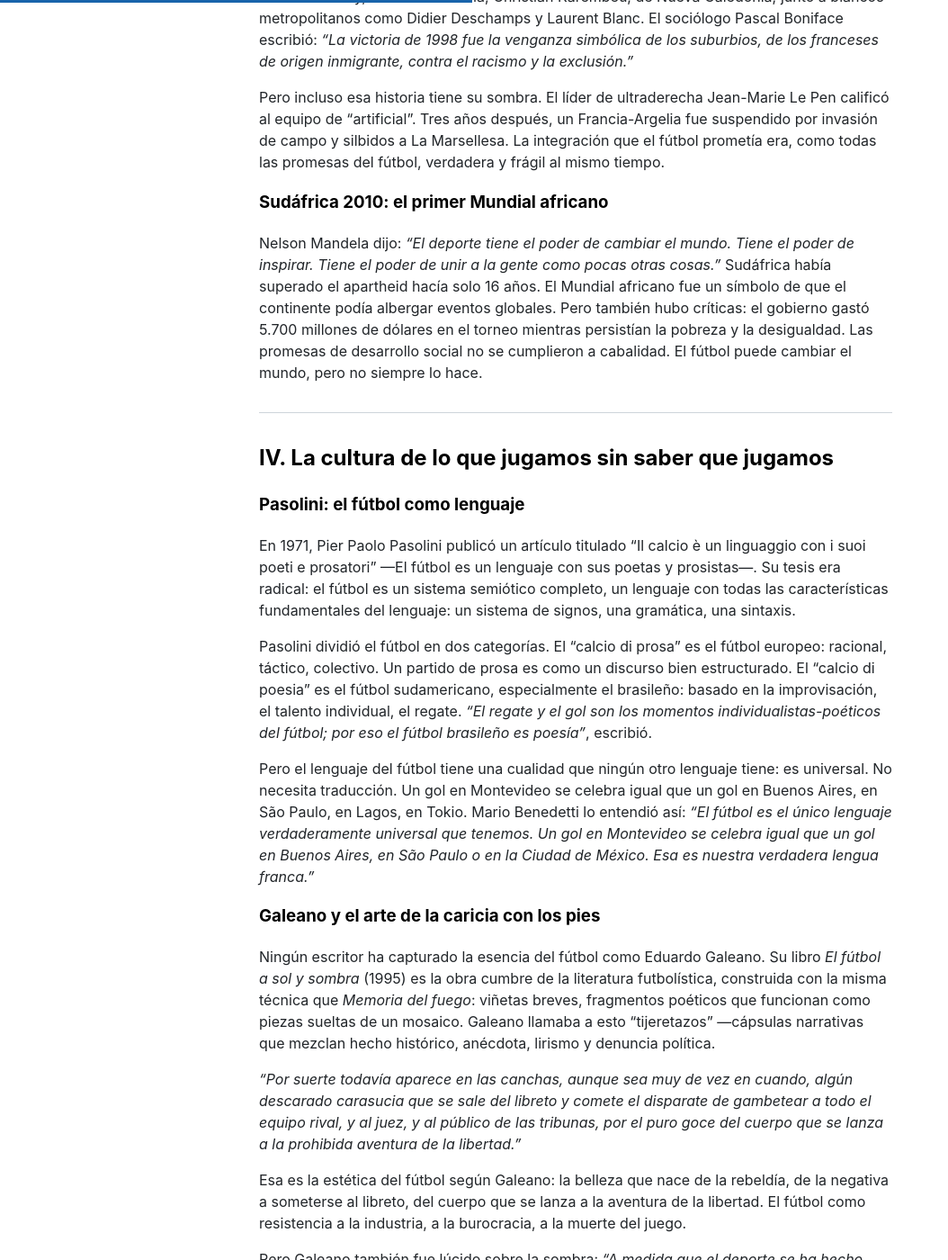
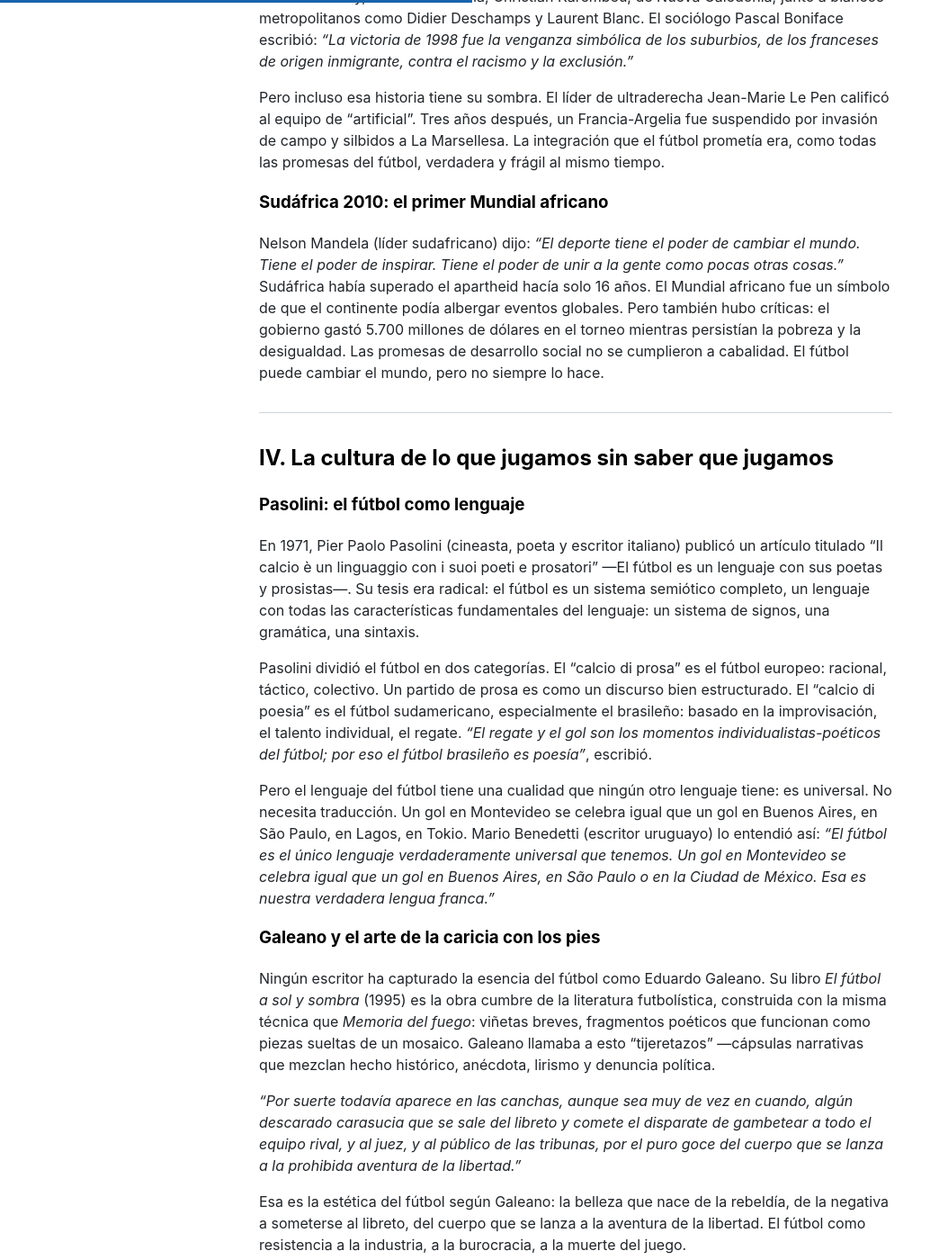
Before and after one commit to miravosqueinteresante/muchotexto.net, a Jekyll site: the page built from _posts/2026-06-10-que-es-realmente-el-futbol.md, in a window 1280 px wide and 1400 px high, scrolled down 6329 px. Shown: the whole window at 90% size, without its empty margins (0-1054 px from the left). Built offline with Jekyll 4.4.1, drawn with Linux system fonts in a browser that asks for light colours; nearby versions of some CDN libraries; comment, search, counter and statistics services are not loaded; some of the changed text lies outside the part shown.

Commit message:
🏷️ Contexto entre paréntesis a 10 personas no identificadas (Eliade, Durkheim, Pasolini, Benedetti, Borges, Mandela, Cabañas, Cardozo, Villa, Sacheri)

```diff
--- a/_posts/2026-06-10-que-es-realmente-el-futbol.md
+++ b/_posts/2026-06-10-que-es-realmente-el-futbol.md
@@ -114,7 +114,7 @@
 
 ### Sudáfrica 2010: el primer Mundial africano
 
-Nelson Mandela dijo: *"El deporte tiene el poder de cambiar el mundo. Tiene el poder de inspirar. Tiene el poder de unir a la gente como pocas otras cosas."* Sudáfrica había superado el apartheid hacía solo 16 años. El Mundial africano fue un símbolo de que el continente podía albergar eventos globales. Pero también hubo críticas: el gobierno gastó 5.700 millones de dólares en el torneo mientras persistían la pobreza y la desigualdad. Las promesas de desarrollo social no se cumplieron a cabalidad. El fútbol puede cambiar el mundo, pero no siempre lo hace.
+Nelson Mandela (líder sudafricano) dijo: *"El deporte tiene el poder de cambiar el mundo. Tiene el poder de inspirar. Tiene el poder de unir a la gente como pocas otras cosas."* Sudáfrica había superado el apartheid hacía solo 16 años. El Mundial africano fue un símbolo de que el continente podía albergar eventos globales. Pero también hubo críticas: el gobierno gastó 5.700 millones de dólares en el torneo mientras persistían la pobreza y la desigualdad. Las promesas de desarrollo social no se cumplieron a cabalidad. El fútbol puede cambiar el mundo, pero no siempre lo hace.
 
 ---
 
@@ -122,11 +122,11 @@
 
 ### Pasolini: el fútbol como lenguaje
 
-En 1971, Pier Paolo Pasolini publicó un artículo titulado "Il calcio è un linguaggio con i suoi poeti e prosatori" —El fútbol es un lenguaje con sus poetas y prosistas—. Su tesis era radical: el fútbol es un sistema semiótico completo, un lenguaje con todas las características fundamentales del lenguaje: un sistema de signos, una gramática, una sintaxis.
+En 1971, Pier Paolo Pasolini (cineasta, poeta y escritor italiano) publicó un artículo titulado "Il calcio è un linguaggio con i suoi poeti e prosatori" —El fútbol es un lenguaje con sus poetas y prosistas—. Su tesis era radical: el fútbol es un sistema semiótico completo, un lenguaje con todas las características fundamentales del lenguaje: un sistema de signos, una gramática, una sintaxis.
 
 Pasolini dividió el fútbol en dos categorías. El "calcio di prosa" es el fútbol europeo: racional, táctico, colectivo. Un partido de prosa es como un discurso bien estructurado. El "calcio di poesia" es el fútbol sudamericano, especialmente el brasileño: basado en la improvisación, el talento individual, el regate. *"El regate y el gol son los momentos individualistas-poéticos del fútbol; por eso el fútbol brasileño es poesía"*, escribió.
 
-Pero el lenguaje del fútbol tiene una cualidad que ningún otro lenguaje tiene: es universal. No necesita traducción. Un gol en Montevideo se celebra igual que un gol en Buenos Aires, en São Paulo, en Lagos, en Tokio. Mario Benedetti lo entendió así: *"El fútbol es el único lenguaje verdaderamente universal que tenemos. Un gol en Montevideo se celebra igual que un gol en Buenos Aires, en São Paulo o en la Ciudad de México. Esa es nuestra verdadera lengua franca."*
+Pero el lenguaje del fútbol tiene una cualidad que ningún otro lenguaje tiene: es universal. No necesita traducción. Un gol en Montevideo se celebra igual que un gol en Buenos Aires, en São Paulo, en Lagos, en Tokio. Mario Benedetti (escritor uruguayo) lo entendió así: *"El fútbol es el único lenguaje verdaderamente universal que tenemos. Un gol en Montevideo se celebra igual que un gol en Buenos Aires, en São Paulo o en la Ciudad de México. Esa es nuestra verdadera lengua franca."*
 
 ### Galeano y el arte de la caricia con los pies
 
@@ -156,7 +156,7 @@
 
 Juan Villoro, en *Dios es redondo* (2006), escribió quizá la frase más bella sobre la paternidad y el fútbol: *"Un estadio es un buen sitio para tener un padre. El resto del mundo es un buen sitio para tener un hijo."* Y también: *"El fútbol no tiene guión ni sentido aparente. Un jugador mete un golazo y el árbitro lo anula injustamente, del mismo modo en que a la mejor persona del mundo le da parálisis cerebral."*
 
-Borges, el gran ausente, dijo: *"El fútbol es popular porque la estupidez es popular."* Pero Borges despreciaba el fútbol desde una posición intelectual, no sensorial. Su rechazo es la prueba misma de que el fútbol no se puede explicar desde los libros: hay que verlo, sentirlo, estar ahí. Lo que Borges no podía entender desde la biblioteca, millones lo entienden desde la tribuna.
+Borges (el escritor argentino), el gran ausente, dijo: *"El fútbol es popular porque la estupidez es popular."* Pero Borges despreciaba el fútbol desde una posición intelectual, no sensorial. Su rechazo es la prueba misma de que el fútbol no se puede explicar desde los libros: hay que verlo, sentirlo, estar ahí. Lo que Borges no podía entender desde la biblioteca, millones lo entienden desde la tribuna.
 
 ---
 
@@ -270,7 +270,7 @@
 
 El club se hereda del padre, del abuelo, del tío. No se elige: se recibe como un legado. Fontanarrosa lo resumió con su ironía característica: uno es hincha del club que vio de niño, sin más razón que esa.
 
-Sacheri ha explorado esta transmisión generacional como nadie. En "Esperándolo a Tito", un hombre espera a un gran jugador que nunca llega —una metáfora de la espera infinita del hincha argentino, la expectativa perpetua del "próximo crack". En otro cuento, escribe: *"Uno no elige su equipo. Uno nace en un equipo. Como nace en una familia, en un barrio, en un país."*
+Eduardo Sacheri (escritor argentino) ha explorado esta transmisión generacional como nadie. En "Esperándolo a Tito", un hombre espera a un gran jugador que nunca llega —una metáfora de la espera infinita del hincha argentino, la expectativa perpetua del "próximo crack". En otro cuento, escribe: *"Uno no elige su equipo. Uno nace en un equipo. Como nace en una familia, en un barrio, en un país."*
 
 ### El "mendigo de buen fútbol"
 
```
Also changed, not shown: other parts of _posts/2026-06-10-que-es-realmente-el-futbol.md (+4 -4 lines).
